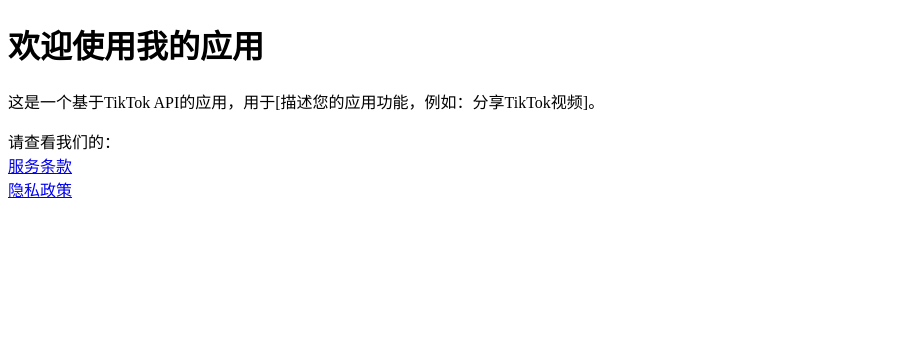
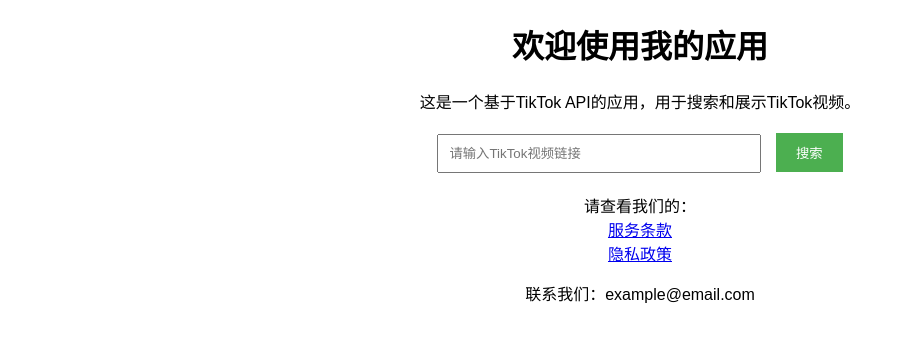
Before and after one commit to TaoSu001/tiktok-api-docs, a plain HTML site: page index.html in a window 1280 px wide. Shown: the whole page, without its empty margins (0-905 px from the left). Drawn offline with Linux system fonts and the light colour scheme.

Commit message:
Update index.html

```diff
--- a/index.html
+++ b/index.html
@@ -3,12 +3,63 @@
 <head>
     <meta charset="UTF-8">
     <title>我的应用</title>
+    <style>
+        body {
+            font-family: Arial, sans-serif;
+            margin: 20px;
+            text-align: center;
+        }
+        .search-container {
+            margin: 20px 0;
+        }
+        #videoLink {
+            padding: 10px;
+            width: 300px;
+            margin-right: 10px;
+        }
+        #searchButton {
+            padding: 10px 20px;
+            background-color: #4CAF50;
+            color: white;
+            border: none;
+            cursor: pointer;
+        }
+        #searchButton:hover {
+            background-color: #45a049;
+        }
+        #searchResult {
+            margin-top: 20px;
+            font-size: 16px;
+        }
+    </style>
 </head>
 <body>
     <h1>欢迎使用我的应用</h1>
-    <p>这是一个基于TikTok API的应用，用于[描述您的应用功能，例如：分享TikTok视频]。</p>
+    <p>这是一个基于TikTok API的应用，用于搜索和展示TikTok视频。</p>
+    <div class="search-container">
+        <input type="text" id="videoLink" placeholder="请输入TikTok视频链接">
+        <button id="searchButton" onclick="searchVideo()">搜索</button>
+    </div>
+    <div id="searchResult"></div>
     <p>请查看我们的：<br>
     <a href="terms.html">服务条款</a><br>
     <a href="privacy.html">隐私政策</a></p>
+    <p>联系我们：example@email.com</p>
+
+    <script>
+        function searchVideo() {
+            const videoLink = document.getElementById('videoLink').value;
+            const resultDiv = document.getElementById('searchResult');
+
+            if (!videoLink) {
+                resultDiv.innerHTML = '<p style="color: red;">请输入有效的TikTok视频链接！</p>';
+                return;
+            }
+
+            // 模拟搜索操作（实际集成TikTok API后会替换此处代码）
+            resultDiv.innerHTML = `<p>正在搜索视频链接：<br>${videoLink}</p>
+                                  <p>搜索结果：这是一个示例结果（实际结果需要TikTok API）。</p>`;
+        }
+    </script>
 </body>
 </html>
```
